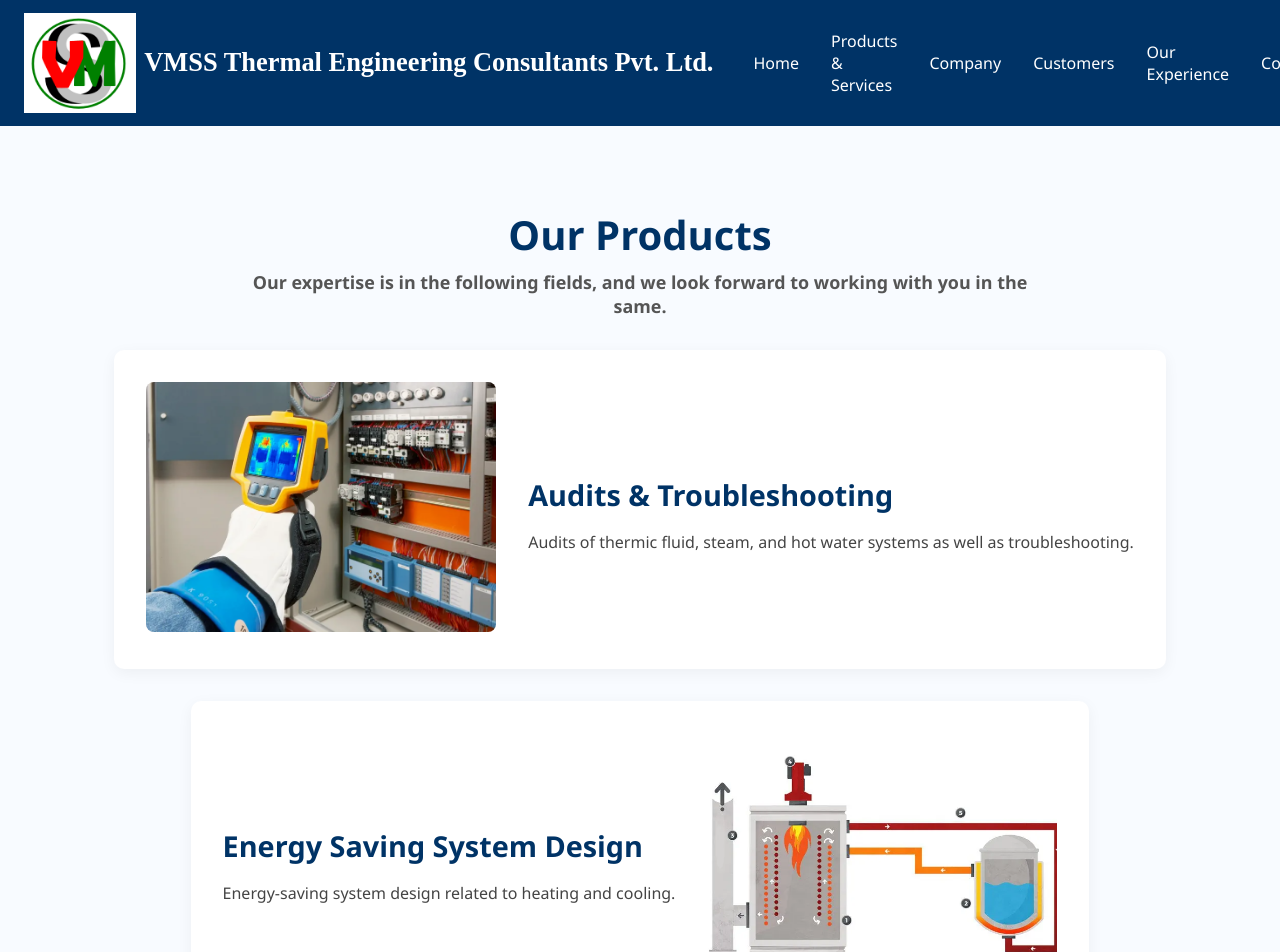
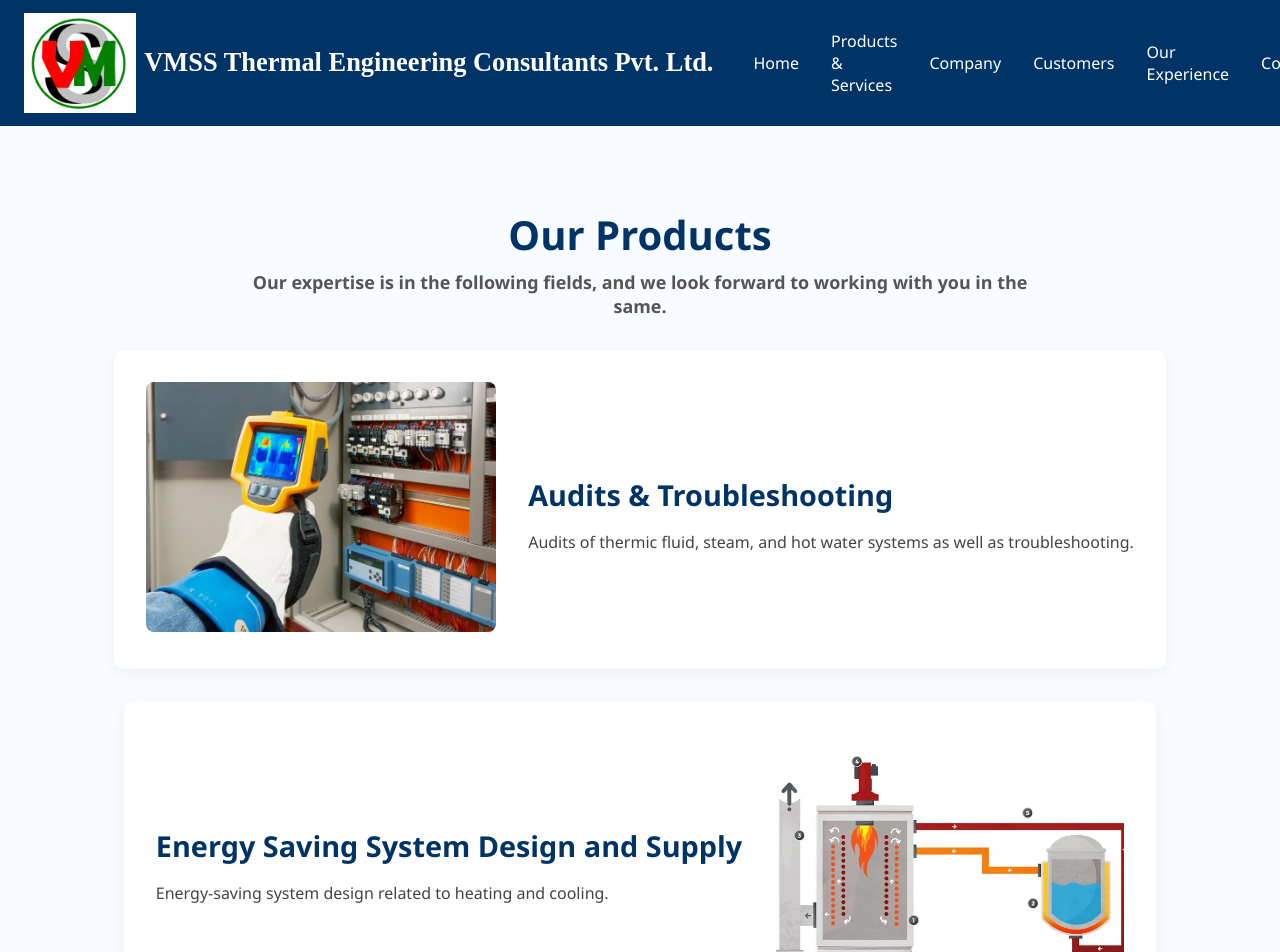
Before and after one commit to TopkarCoder/VMSS_Website, a React (Vite) app: page /productsandservices in a window 1280 px wide. Shown: the top 952 px of the page. Built offline with nearby package versions, Linux system fonts and the light colour scheme.

Commit message:
added SI logo and our products

```diff
--- a/src/pages/Customers.jsx
+++ b/src/pages/Customers.jsx
@@ -3,7 +3,7 @@ import './Customers.css';
 
 const clientData = {
   India: [
-    { name: 'SI Group - India Pvt. Ltd.', logo: '/public/logos/SI group.png' },
+    { name: 'SI Group - India Pvt. Ltd.', logo: '/logos/SI group.png' },
     { name:'Bharat Rasayan Ltd.', logo: '/logos/BR.png' },
     { name: 'DIC Fine Chemicals Pvt. Ltd.', logo: '/logos/DIC.png' },
     { name: 'RSSB', logo: '/logos/RSSB.png' },
--- a/src/pages/ProductsAndServices.jsx
+++ b/src/pages/ProductsAndServices.jsx
@@ -7,7 +7,7 @@ const products = [
     img: "/images/products/therm_audit.png"
   },
   {
-    title: "Energy Saving System Design",
+    title: "Energy Saving System Design and Supply",
     text: "Energy-saving system design related to heating and cooling.",
     img: "/images/products/energy_design.png"
   },
```
